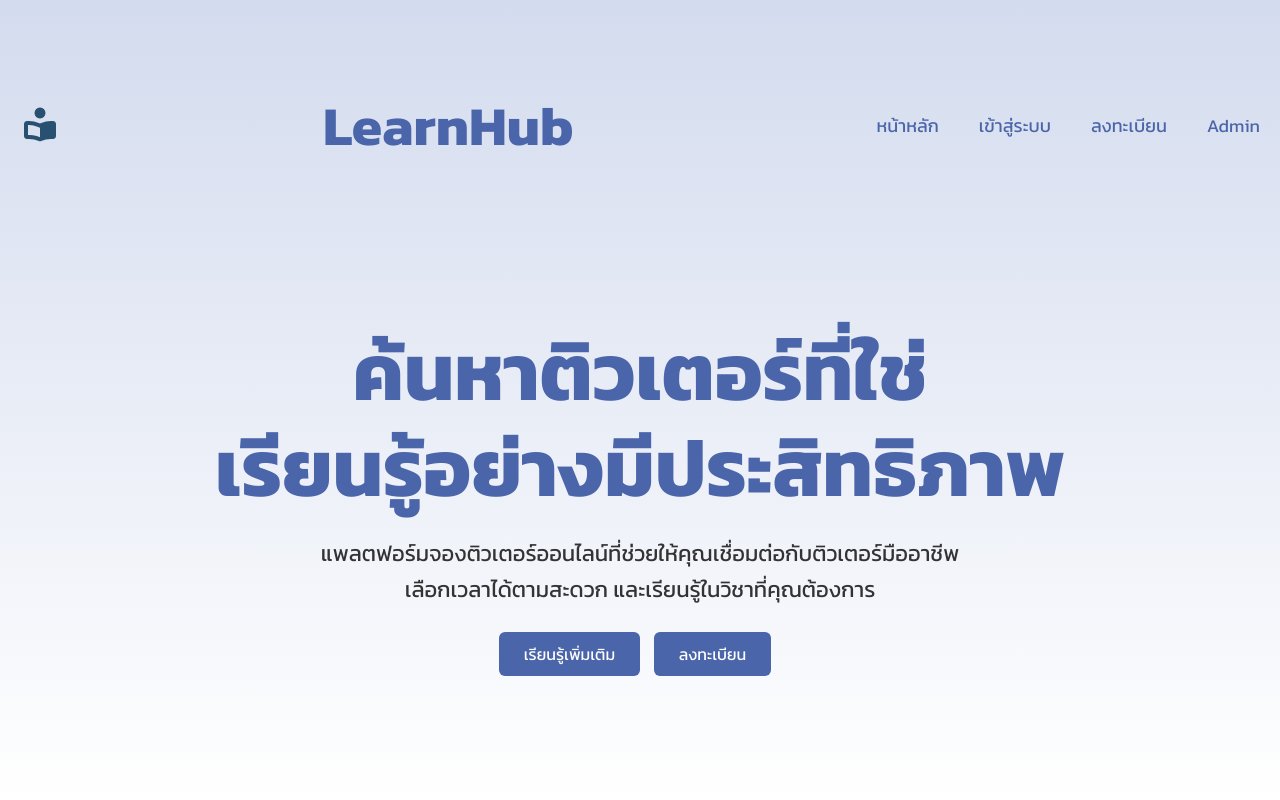
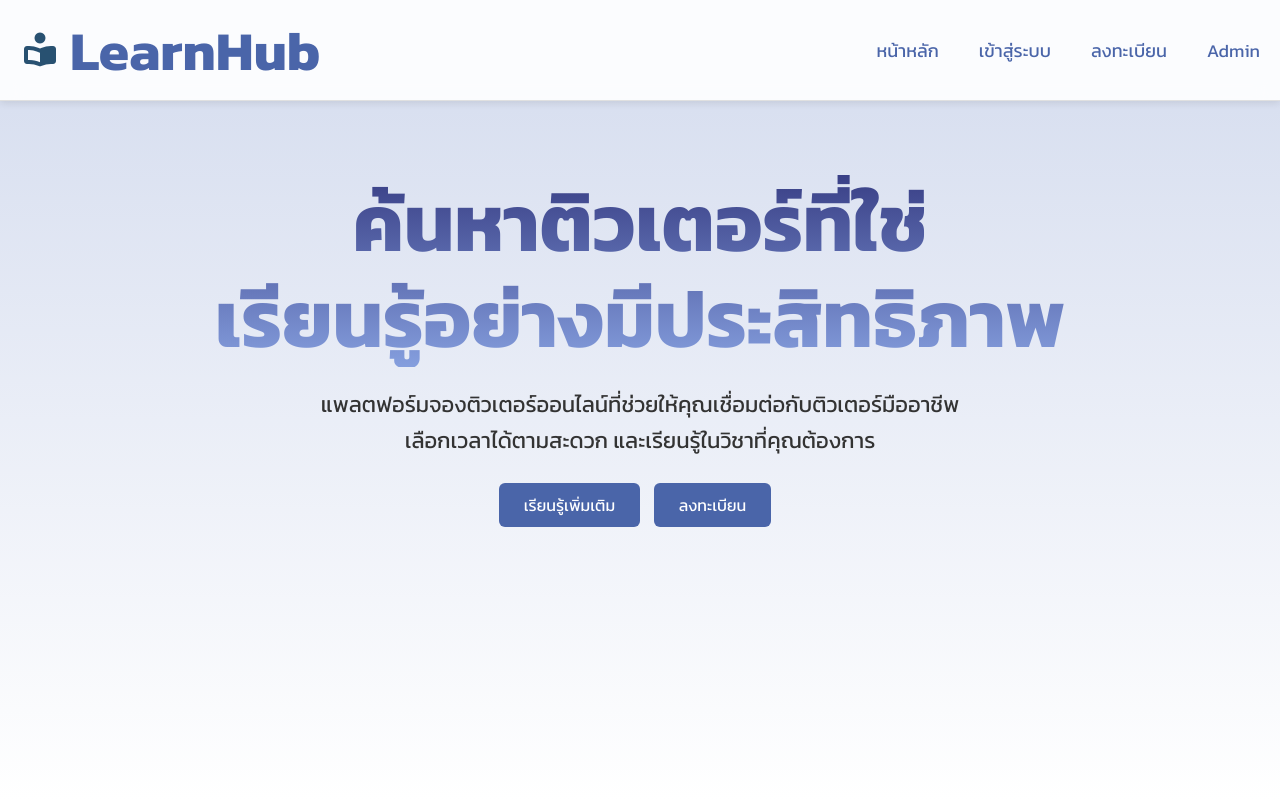
Before and after one commit to 6610510116-tech/project-website-, a PHP site: page / in a window 1280 px wide. Run offline with PHP 8.4, Linux system fonts and the light colour scheme; some libraries are stand-ins or nearby versions.

Commit message:
Update navigation and style elements in index.php 17.10 //18.16น.

```diff
--- a/index.php
+++ b/index.php
@@ -1,3 +1,4 @@
+
 <?php
     session_start();
     include_once 'dbconnect.php';
@@ -9,7 +10,6 @@
 	<meta charset="UTF-8">
 	<meta name="viewport" content="width=device-width, initial-scale=1.0">
 	<link rel="stylesheet" href="https://cdnjs.cloudflare.com/ajax/libs/font-awesome/7.0.1/css/all.min.css">
-	<link rel="stylesheet" href="style.css">
 
 	<link rel="preconnect" href="https://fonts.googleapis.com">
 	<link rel="preconnect" href="https://fonts.gstatic.com" crossorigin>
@@ -46,15 +46,29 @@
 		/* -------- NAVIGATION -------- */
 		nav {
 			width: 100%;
+			background-color: rgba(255, 255, 255, 0.9); /*พื้นหลังโปร่งใสสีขาว */
+			box-shadow: 0 2px 8px rgba(0, 0, 0, 0.1); /* เงาใต้แถบนำทาง */
+			position: sticky;
+			top: 0;
+			z-index: 1000;
+			backdrop-filter: blur(10px); /* ทำให้พื้นหลังเบลอเล็กน้อย */
+			border-bottom: 1px solid #e0e0e0; /* เส้นขอบล่างบางๆ */
 		}
 
 		.nav-wrapper {
 			position: relative;
-			height: 200px;
+			height: 100px;
+			top: 0;
 			display: flex;
 			justify-content: space-between;
 			align-items: center;
-			top: 25px;
+		}
+
+		.logo {
+			margin-right: auto;
+			display: flex;
+			align-items: center;
+			gap: 10px;
 		}
 
 		.logo h1 {
@@ -110,6 +124,7 @@
 			max-width: 1000px;
 			text-align: center;
 			padding: 0 20px;
+			margin-top: -100px;
 		}
 
 		/* ✅ ตรงนี้คือส่วนเพิ่มขนาดฟอนต์ */
@@ -117,7 +132,10 @@
 			font-size: 80px;  /* ปรับขนาดฟอนต์ตรงนี้ได้เลย */
 			line-height: 1.2;
 			font-weight: 700;
-			color: var(--4a65a9);
+			color: transparent; /*ทำให้มันโปร่งใส่*/
+			background: linear-gradient(to bottom, #393f86, #859FDE);
+			-webkit-background-clip: text; /* ทำให้สีขึ้นแค่เฉพาะข้อความ */
+			background-clip: text;
 		}
 
 		.discount-title-box p {
@@ -151,8 +169,8 @@
 		<nav>
 			<div class="container">
 				<div class="nav-wrapper">
-					<i class="fa-solid fa-book-open-reader fa-flip-horizontal fa-2xl" style="color: #285171;"></i>
 					<div class="logo">
+						<i class="fa-solid fa-book-open-reader fa-flip-horizontal fa-2xl" style="color: #285171;"></i>
 						<a href="index.php"><h1>LearnHub</h1></a>
 					</div>
 					<ul class="menu">
@@ -175,7 +193,7 @@
 						เลือกเวลาได้ตามสะดวก และเรียนรู้ในวิชาที่คุณต้องการ
 						</p>
 						<a href="#" class="discount-btn">เรียนรู้เพิ่มเติม</a>
-						<a href="#" class="logintutor-btn">ลงทะเบียน</a>
+						<a href="register.php" class="logintutor-btn">ลงทะเบียน</a>
 					</div>
 				</div>
 			</div>
```
